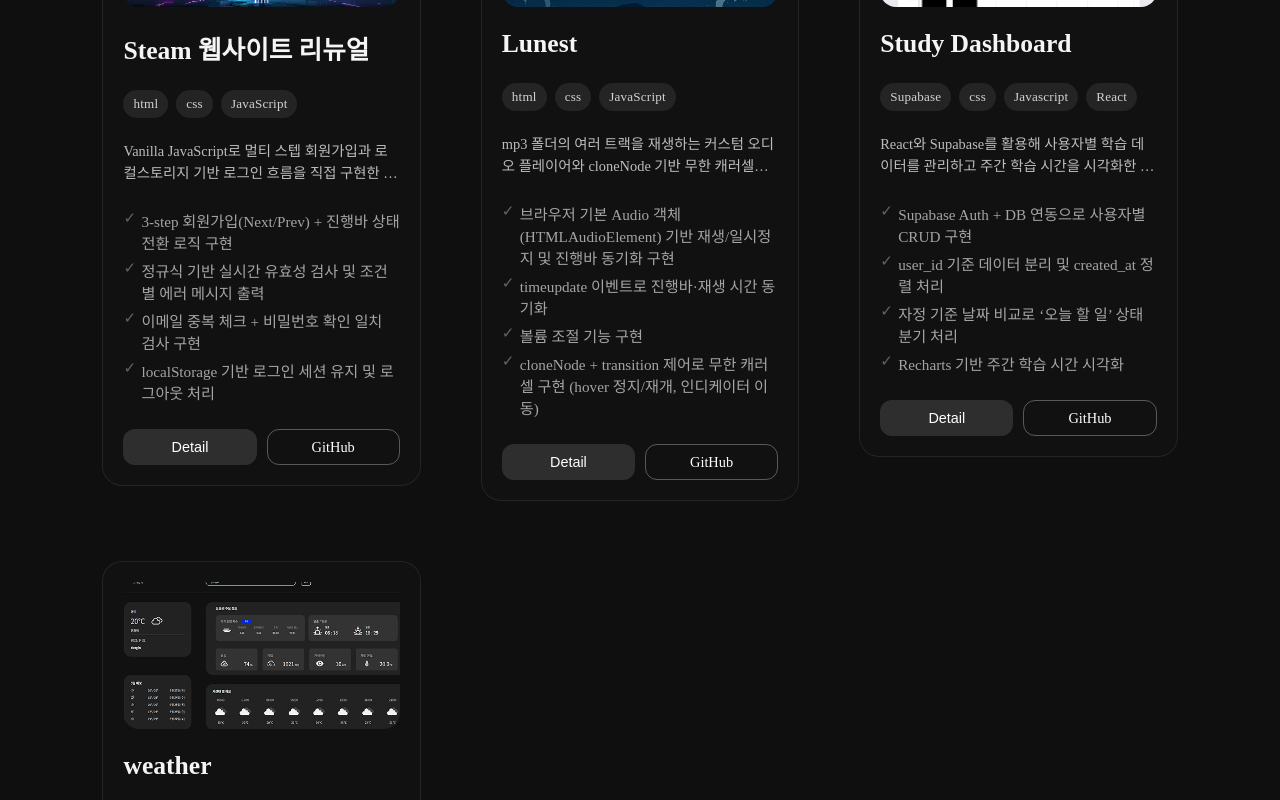
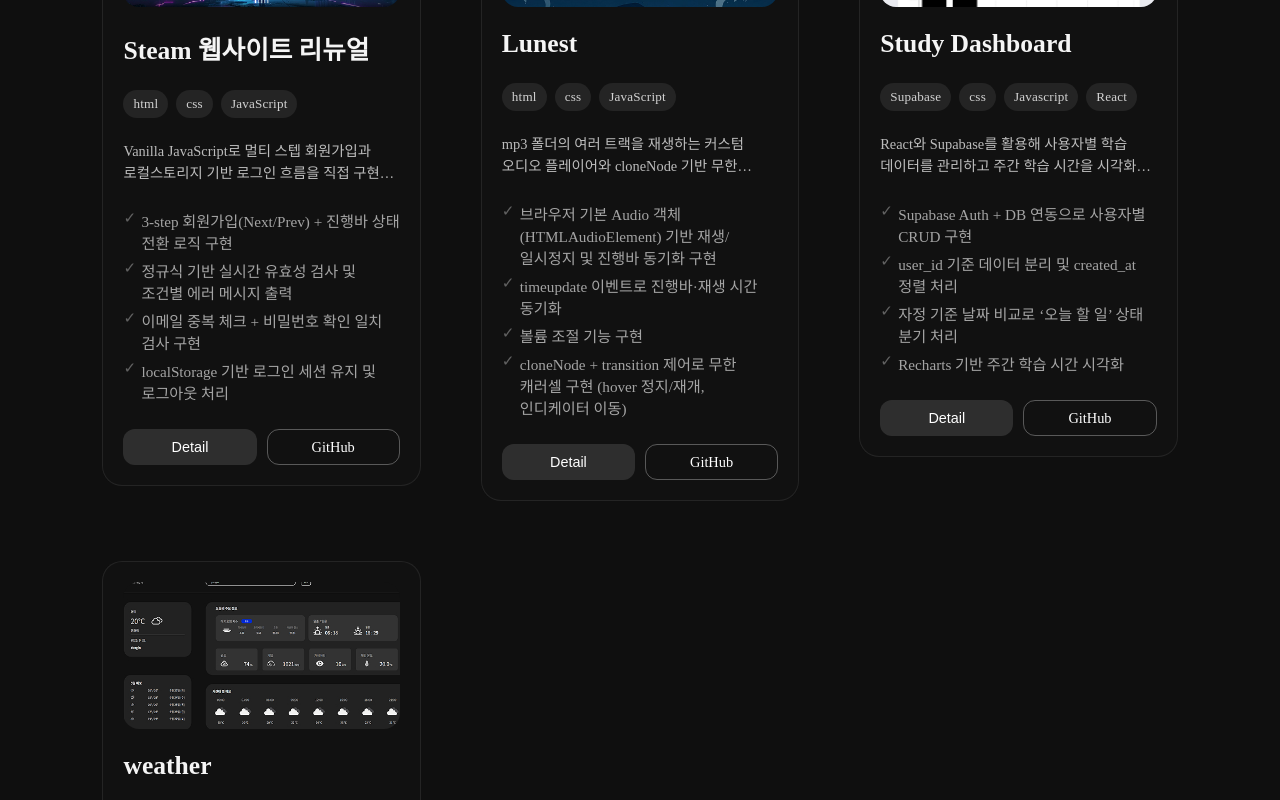
Before and after one commit to junhyuk2000/portfolio, a React (Vite) app: page / in a window 1280 px wide. Shown: the part 3200-4000 px from the top of the page. Built offline with nearby package versions, Linux system fonts and the light colour scheme; a web font is replaced by a local one.

Commit message:
Refine text wrapping in project section

```diff
--- a/src/components/common/Modal.jsx
+++ b/src/components/common/Modal.jsx
@@ -8,6 +8,7 @@
   const {
     title,
     img,
+    detail_img,
     skill,
     links
   } = project;
@@ -54,7 +55,7 @@
         <div className="pm-body">
           {/* LEFT: IMAGE */}
           <div className="pm-left">
-            <img src={img} alt={title} className="pm-img" />
+            <img src={detail_img} alt={title} className="pm-img" />
           </div>
 
           <div className="pm-right">
--- a/src/data/projectsData.js
+++ b/src/data/projectsData.js
@@ -5,6 +5,7 @@
     title: "Steam 웹사이트 리뉴얼",
     img:"/images/thumb/project_steam_thumb.jpg",
     alt:"Steam 썸네일",
+    detail_img:"/images/detail/steam_detail.jpg",
     skill:["html","css","JavaScript"],
     summary: "Vanilla JavaScript로 멀티 스텝 회원가입과 로컬스토리지 기반 로그인 흐름을 직접 구현한 프로젝트입니다.",
     bullets: [
@@ -34,6 +35,7 @@
     title: "Lunest",
     img:"/images/thumb/project_lunest_thumb.jpg",
     alt:"Lunest 썸네일",
+    detail_img:"/images/detail/lunest_detail.jpg",
     skill:["html","css","JavaScript"],
     summary: "mp3 폴더의 여러 트랙을 재생하는 커스텀 오디오 플레이어와 cloneNode 기반 무한 캐러셀을 구현한 인터랙션 중심 프로젝트입니다.",
     bullets: [
@@ -63,6 +65,7 @@
     title: "Study Dashboard",
     img:"/images/thumb/project_study-dashboard_thumb.jpg",
     alt:"Study Dashboard 썸네일",
+    detail_img:"/images/detail/study-dashboard_detail.jpg",
     skill:["Supabase","css","Javascript","React"],
     summary: "React와 Supabase를 활용해 사용자별 학습 데이터를 관리하고 주간 학습 시간을 시각화한 대시보드입니다.",
     bullets: [
@@ -92,6 +95,7 @@
     title: "weather",
     img:"/images/thumb/project_weather_thumb.jpg",
     alt:"weather 썸네일",
+    detail_img:"/images/detail/weather_detail.jpg",
     skill:["html","css","JavaScript","React"],
     summary: "OpenWeatherMap API를 활용해 현재 날씨와 예보 데이터를 가공·시각화한 날씨 애플리케이션입니다.",
     bullets: [
--- a/src/styles/components/Modal.css
+++ b/src/styles/components/Modal.css
@@ -144,6 +144,10 @@
   color: var(--text);
   opacity: 0.92;
 
+  white-space: pre-line;
+  word-break: keep-all;
+  overflow-wrap: break-word;
+
   /* ✅ 스크롤 대신 줄 제한 */
   display: -webkit-box;
   -webkit-line-clamp: 5;
--- a/src/styles/sections/Project.css
+++ b/src/styles/sections/Project.css
@@ -147,6 +147,10 @@
     margin-top: 10px;
     margin-bottom: 12px;
 
+    white-space: pre-line;
+    word-break: keep-all;
+    overflow-wrap: break-word;
+
     display: -webkit-box;
     -webkit-line-clamp: 2;
     -webkit-box-orient: vertical;
@@ -164,6 +168,8 @@
     margin-bottom: 14px;
     font-size: 0.95rem;
 
+    word-break: keep-all;
+    overflow-wrap: break-word;
 }
 
 .project-bullets li {
```
Also changed, not shown: public/images/detail/lunest_detail.jpg, public/images/detail/study-dashboard_detail.jpg.
